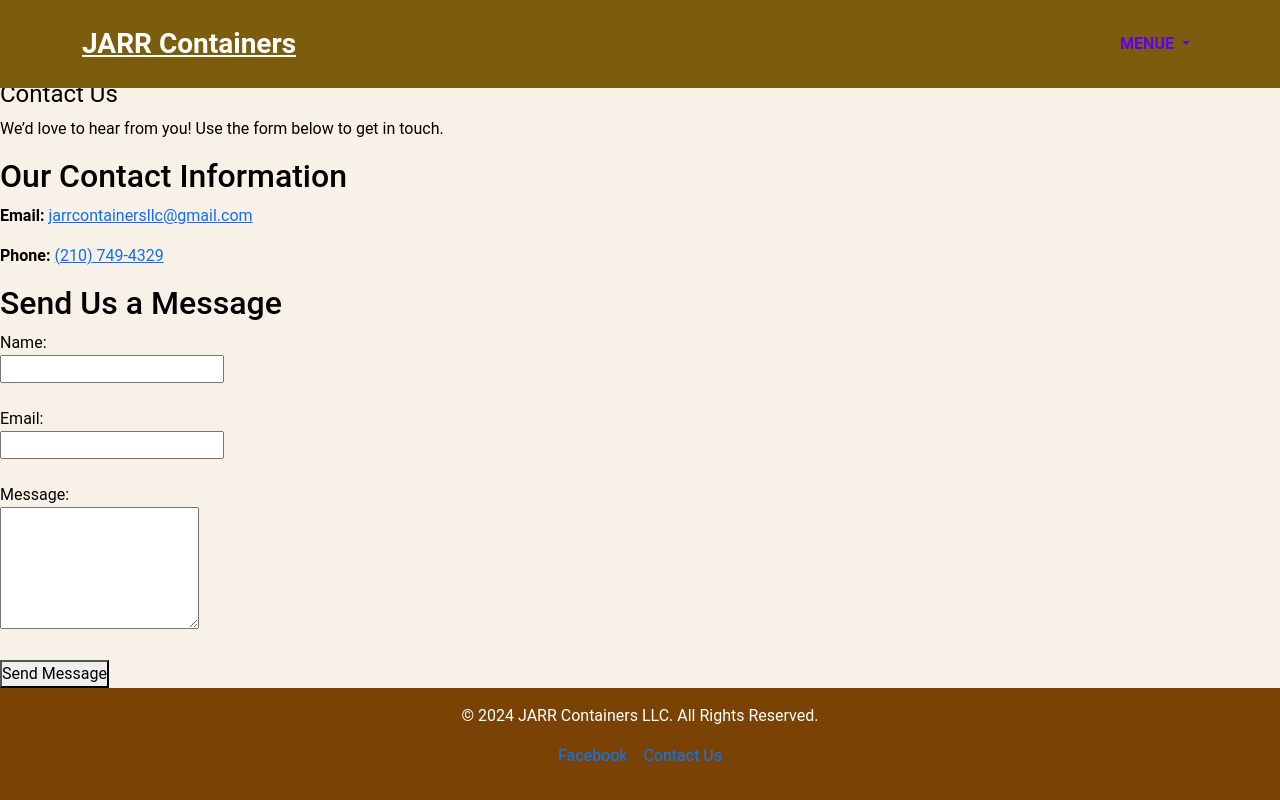
After one commit to Isaiah802/JARR, a Flask app: page /contact in a window 1280 px wide. The commit adds this page. Run offline with Flask 3, Linux system fonts and the light colour scheme.

Commit message:
JARR 1.12
updated menu / partial fix to pics.

```diff
--- a/app.py
+++ b/app.py
@@ -1,4 +1,4 @@
-from flask import Flask, render_template
+from flask import Flask, render_template, request
 
 app = Flask(__name__)
 
@@ -14,9 +14,34 @@
 def home():
     return render_template('home.html')
 
-@app.route('/contact')
+
+
+
+@app.route('/contact', methods=['GET', 'POST'])
 def contact():
-    return render_template('contact.html')
+    message = None
+    if request.method == 'POST':
+        # Safely retrieve form data
+        name = request.form.get('name', 'Unknown')
+        email = request.form.get('email', 'Unknown')
+        message_content = request.form.get('message', '')
+
+        # Log form data (this could be sent to an email in production)
+        print(f"Name: {name}")
+        print(f"Email: {email}")
+        print(f"Message: {message_content}")
+
+        # Display a confirmation message on the page
+        message = "Your message has been sent! We'll get back to you soon."
+
+    return render_template('contact.html', message=message)
+
+
+
+
+@app.route('/learn')
+def learn():
+    return render_template('learn.html')
 
 @app.route('/products')
 def products():
--- a/static/css/styles.css
+++ b/static/css/styles.css
@@ -241,9 +241,6 @@
     font-weight: 600;
 }
 
-.navbar-nav .nav-item.dropdown:hover > .dropdown-menu {
-    display: block;
-}
 
 .dropdown-menu {
     transition: all 0.5s ease;
@@ -254,7 +251,3 @@
     background-color: #08173c;
     color: white;
 }
-
-.nav-item.dropdown:hover > .dropdown-menu {
-    display: block;
-}
--- a/templates/base.html
+++ b/templates/base.html
@@ -35,11 +35,12 @@
                     <ul class="navbar-nav">
                         <li class="nav-item dropdown">
                             <a class="nav-link dropdown-toggle" href="#" id="navbarDropdown" role="button" data-bs-toggle="dropdown" aria-expanded="false">
-                                Products
+                                Menue
                             </a>
                             <ul class="dropdown-menu" aria-labelledby="navbarDropdown">
-                                <li><a class="dropdown-item" href="#">Used Containers</a></li>
-                                <li><a class="dropdown-item" href="#">One-Trip Containers</a></li>
+                                <li><a class="dropdown-item" href="products">Products</a></li>
+                                <li><a class="dropdown-item" href="learn">Learn more</a></li>
+                                <li><a class="dropdown-item" href="contact">Contact us</a></li>
                             </ul>
                         </li>
                     </ul>
--- /dev/null
+++ b/templates/contact.html
@@ -0,0 +1,34 @@
+{% extends 'base.html' %}
+
+{% block title %}Home - JARR Containers{% endblock %}
+
+{% block content %}
+    <h1>Contact Us</h1>
+    <p>We’d love to hear from you! Use the form below to get in touch.</p>
+
+    {% if message %}
+        <p style="color: green; font-weight: bold;">{{ message }}</p>
+       {% endif %}
+
+    <div>
+        <h2>Our Contact Information</h2>
+        <p><strong>Email:</strong> <a href="mailto:jarrcontainersllc@gmail.com">jarrcontainersllc@gmail.com</a></p>
+        <p><strong>Phone:</strong> <a href="tel:+12107494329">(210) 749-4329</a></p>
+    </div>
+
+    <div>
+        <h2>Send Us a Message</h2>
+        <form method="post" action="/contact">
+            <label for="name">Name:</label><br>
+            <input type="text" id="name" name="name" required><br><br>
+
+            <label for="email">Email:</label><br>
+            <input type="email" id="email" name="email" required><br><br>
+
+            <label for="message">Message:</label><br>
+            <textarea id="message" name="message" rows="5" required></textarea><br><br>
+
+            <button type="submit">Send Message</button>
+        </form>
+    </div>
+{% endblock %}
```
Also changed, not shown: templates/home.html (+14 -14 lines), templates/learn.html (added, +7 -0 lines), static/images/20onetrip#2.jpeg (added), static/images/20sidedoor.jpg (added), static/images/40onetrip.jpg (added), static/images/used 20.jpg (added).
